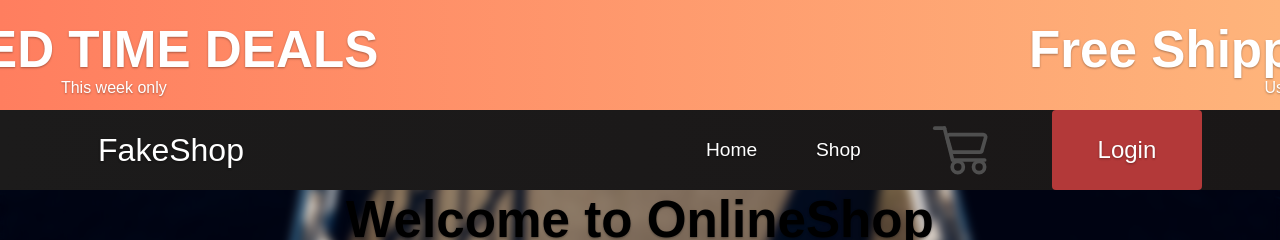
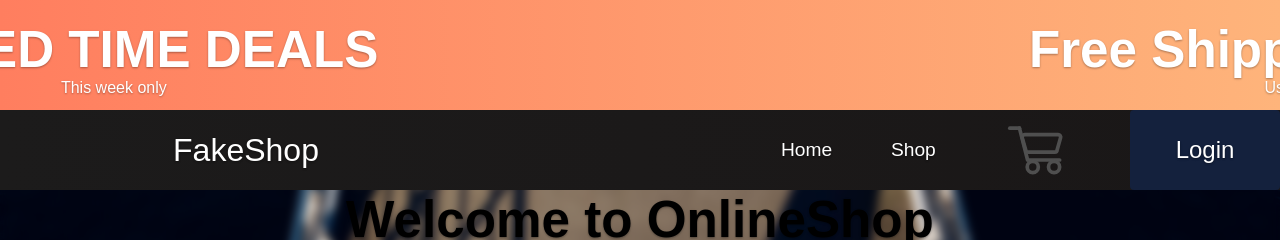
Before and after one commit to pinkx-xlink/react-shopping-cart-project, a React (Create React App) app in the folder shopping-cart/: page / in a window 1280 px wide. Shown: the top 240 px of the page. Built offline with nearby package versions, Linux system fonts and the light colour scheme; no server answers.

Commit message:
Change the background color and position of the login_nav-button

```diff
--- a/shopping-cart/src/components/Navbar.css
+++ b/shopping-cart/src/components/Navbar.css
@@ -35,7 +35,7 @@
   }
 
   .login_nav-button {
-    background-color: #b33939;
+    background-color: #14213d;
     border: none;
     border-radius: 4px;
     padding: 10px 20px;
@@ -45,6 +45,9 @@
     width: 150px;
     font-weight: 400;
     font-size: 24px;
+    position: absolute;
+    right: 0;
+    top: 0;
   }
   .login_nav-button:hover {
     border-bottom: 4px solid #fff;
```
